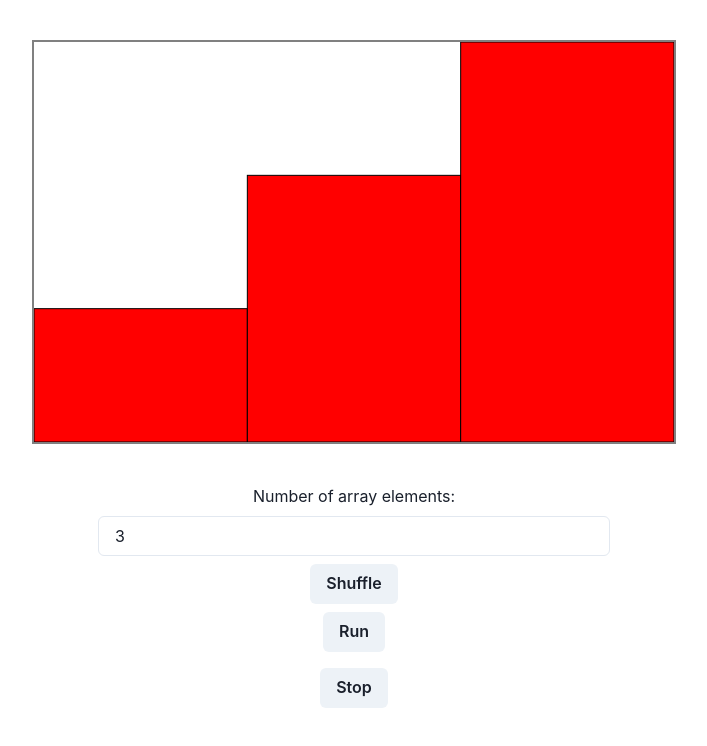
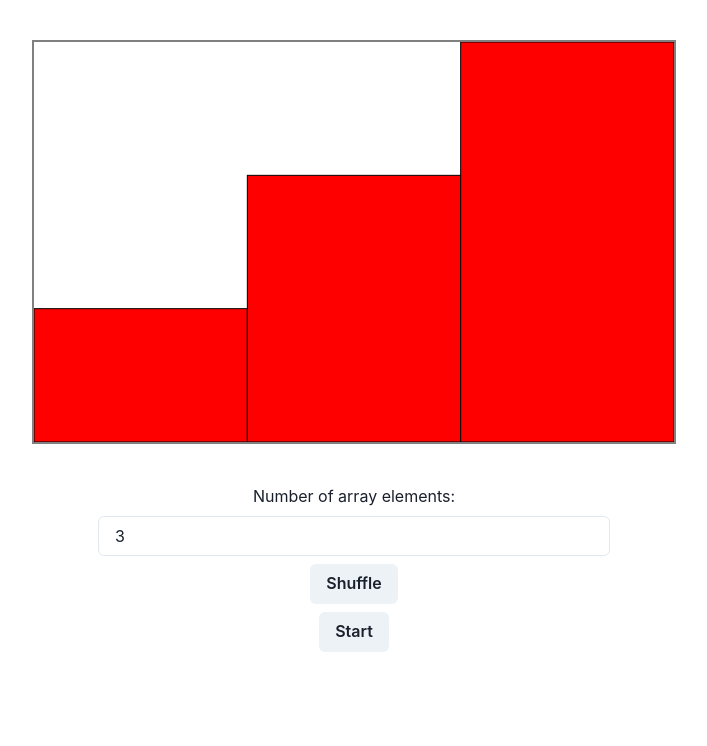
Before and after one commit to TheMadMike/sorting-visualised, a React (Create React App) app: page / in a window 1280 px wide. Shown: the top 746 px of the page, without its empty margins (286-993 px from the left). Built offline with nearby package versions, Linux system fonts and the light colour scheme.

Commit message:
Create StartStopButton component

```diff
--- a/src/App.tsx
+++ b/src/App.tsx
@@ -2,6 +2,7 @@ import React, { useEffect, useState } from 'react';
 import { Box, Flex, Button, Input } from '@chakra-ui/react';
 
 import DataChart from './Components/DataChart';
+import StartStopButton from './Components/StartStopButton';
 
 import shuffle from './shuffle';
 import { generateDataSet } from './Algorithms/utility';
@@ -12,7 +13,6 @@ import algorithms from './algorithms';
 function App() {
   const [dataSet, setDataSet] = useState([1, 2, 3]);
   const [algorithm, setAlgorithm] = useState<SortingAlgorithm>(algorithms.get('BubbleSort') as SortingAlgorithm);
-  const [running, setRunning] = useState(false);
   const [stepTimeMs, setStepTime] = useState(10);
 
   useEffect(() => {
@@ -43,24 +43,16 @@ function App() {
           Shuffle
       </Button>
 
-      <Button my="1vh" maxW="30vw" onClick={(e) => {
-          if(!running) {
-            setRunning(true);
+      <StartStopButton onClick={
+        (data: {shouldBeRunning: boolean}) => {
+          if(data.shouldBeRunning) {
             algorithm.sort(dataSet, setDataSet);
-            algorithm.sort(dataSet, setDataSet).then(() => {
-              setRunning(false);
-            });
+            algorithm.sort(dataSet, setDataSet);
+          } else {
+            algorithm.stop();
           }
-
-        }}>
-          Run
-      </Button>
-
-      <Button my="1vh" maxW="30vw" onClick={(e) => {
-          algorithm.stop();
-        }}>
-          Stop
-      </Button>
+        }
+      } />
 
     </Flex>
   );
--- /dev/null
+++ b/src/Components/StartStopButton.tsx
@@ -0,0 +1,18 @@
+import { Button } from '@chakra-ui/react';
+import { useState } from 'react';
+
+const StartStopButton = ( props: { onClick: Function } ) => {
+    const [label, setLabel] = useState('Start');
+
+    return (
+        <Button data-testid="button" my="1vh" maxW="30vw" onClick={(e) => {
+            e.preventDefault();
+            props.onClick({shouldBeRunning: label === 'Start'});
+            setLabel(label === 'Start' ? 'Stop' : 'Start');
+        }}>
+            { label }
+        </Button>
+    );
+};
+
+export default StartStopButton;
```
Also changed, not shown: 1 other file (tests, documents, lock files or other folders).
